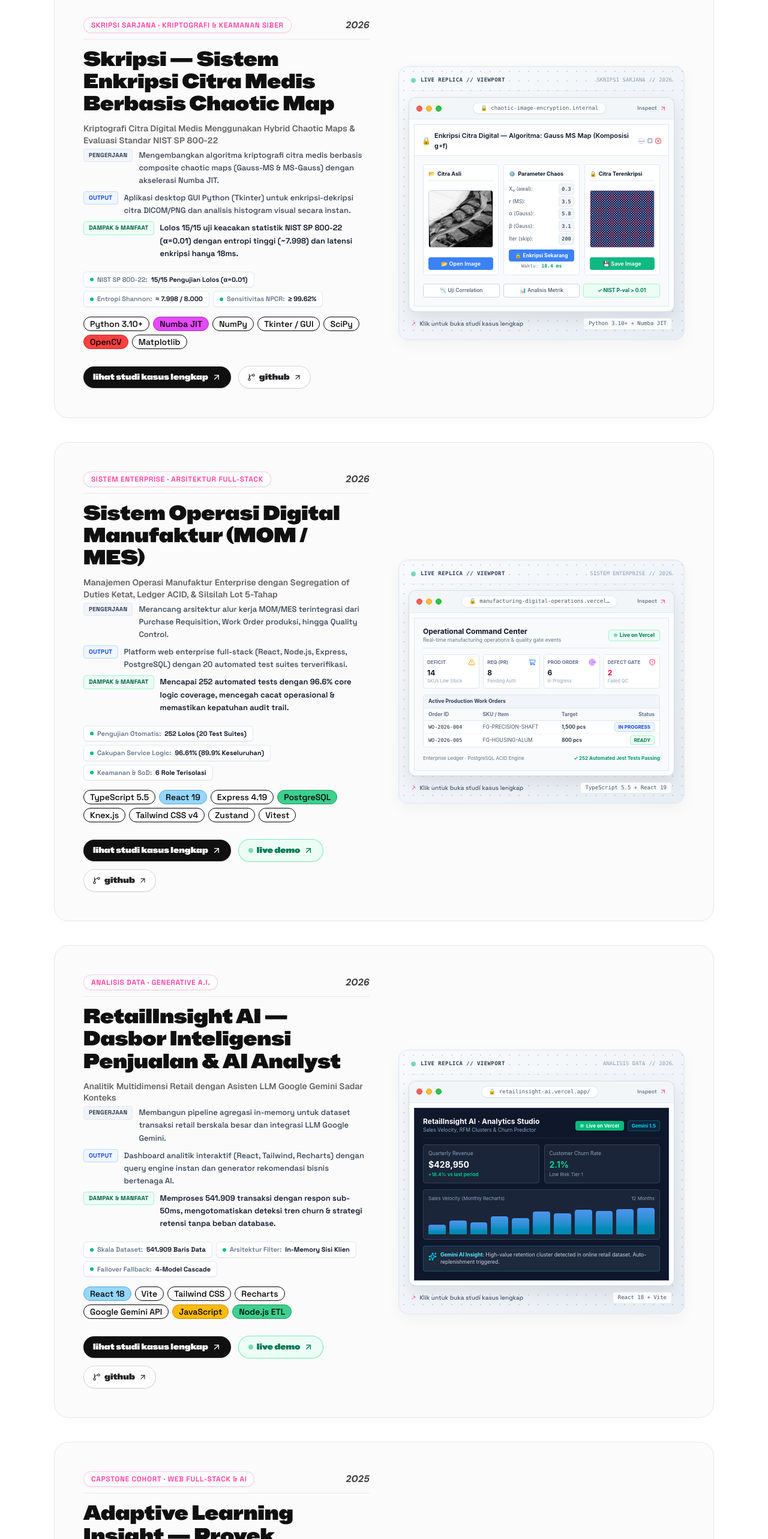
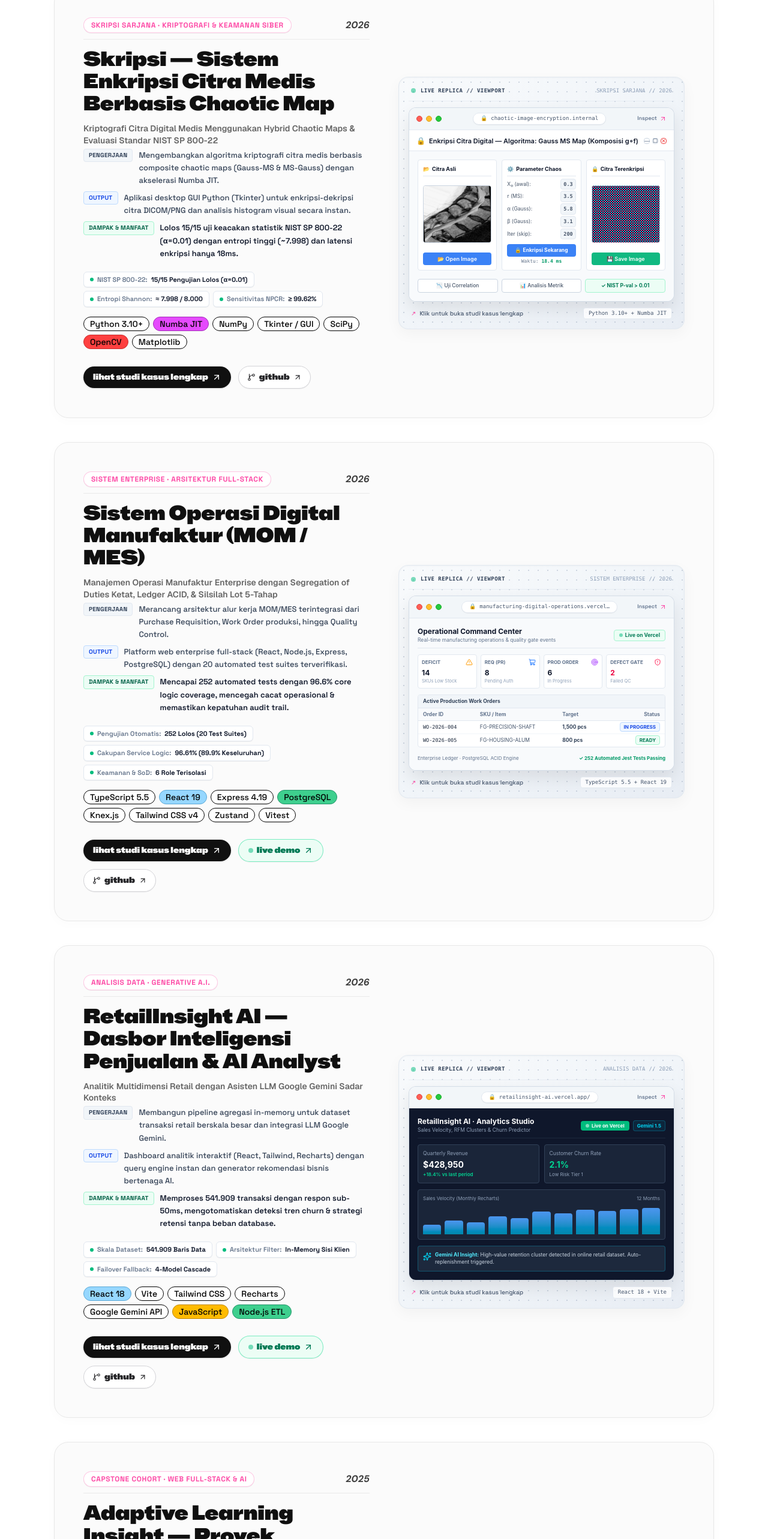
Before and after one commit to Vannnd1/novandi-portfolio, a React (Vite) app: page / in a window 1280 px wide. Shown: the part 1420-3986 px from the top of the page at 60% size. Built offline with nearby package versions, Linux system fonts and the light colour scheme; no server answers.

Commit message:
style(mockup): expand mockup to 100% width and remove redundant boundaries

```diff
--- a/src/components/ProjectMockup.tsx
+++ b/src/components/ProjectMockup.tsx
@@ -22,7 +22,7 @@ export const ProjectMockup: React.FC<ProjectMockupProps> = ({ projectId }) => {
      * ────────────────────────────────────────────────────────────────────────── */
     case 'chaotic-image-encryption':
       return (
-        <div className="w-full max-w-[500px] bg-[#F8FAFC] text-[#0F172A] p-3.5 space-y-2.5 font-sans text-[10px] select-none border border-[#E2E8F0]">
+        <div className="w-full bg-[#F8FAFC] text-[#0F172A] p-3.5 space-y-2.5 font-sans text-[10px] select-none">
           {/* Windows Title Bar */}
           <div className="flex items-center justify-between pb-2 border-b border-[#E2E8F0] bg-white -m-3.5 mb-2.5 p-2.5 px-3">
             <div className="flex items-center gap-1.5">
@@ -138,7 +138,7 @@ export const ProjectMockup: React.FC<ProjectMockupProps> = ({ projectId }) => {
      * ────────────────────────────────────────────────────────────────────────── */
     case 'manufacturing-digital-operations':
       return (
-        <div className="w-full max-w-[500px] bg-slate-50 text-slate-900 p-3.5 space-y-2.5 font-sans text-[10px] select-none border border-slate-200">
+        <div className="w-full bg-slate-50 text-slate-900 p-3.5 space-y-2.5 font-sans text-[10px] select-none">
           {/* Operational Command Center Header */}
           <div className="flex items-center justify-between pb-1.5 border-b border-slate-200">
             <div>
@@ -243,7 +243,7 @@ export const ProjectMockup: React.FC<ProjectMockupProps> = ({ projectId }) => {
      * ────────────────────────────────────────────────────────────────────────── */
     case 'retailinsight-ai':
       return (
-        <div className="w-full max-w-[500px] bg-slate-900 text-white p-3.5 space-y-2.5 font-sans text-[10px] select-none border border-slate-700">
+        <div className="w-full bg-slate-900 text-white p-3.5 space-y-2.5 font-sans text-[10px] select-none">
           <div className="flex items-center justify-between pb-1.5 border-b border-slate-800">
             <div>
               <div className="font-bold text-xs text-white">RetailInsight AI · Analytics Studio</div>
@@ -305,7 +305,7 @@ export const ProjectMockup: React.FC<ProjectMockupProps> = ({ projectId }) => {
      * ────────────────────────────────────────────────────────────────────────── */
     case 'adaptive-learning-insight':
       return (
-        <div className="w-full max-w-[500px] bg-white text-gray-900 p-3.5 space-y-2.5 font-sans text-[10px] select-none border border-gray-200">
+        <div className="w-full bg-white text-gray-900 p-3.5 space-y-2.5 font-sans text-[10px] select-none">
           {/* Header matching Dashboard.jsx */}
           <div className="flex items-center justify-between pb-1.5 border-b border-gray-100">
             <div>
@@ -389,7 +389,7 @@ export const ProjectMockup: React.FC<ProjectMockupProps> = ({ projectId }) => {
      * ────────────────────────────────────────────────────────────────────────── */
     case 'youtube-sentiment-jumbo':
       return (
-        <div className="w-full max-w-[500px] bg-white text-slate-900 p-3.5 space-y-2.5 font-sans text-[10px] select-none border border-slate-200">
+        <div className="w-full bg-white text-slate-900 p-3.5 space-y-2.5 font-sans text-[10px] select-none">
           <div className="flex items-center justify-between pb-1.5 border-b border-slate-200">
             <div>
               <div className="font-bold text-xs text-slate-900">YouTube Comment Sentiment Classifier</div>
@@ -491,7 +491,7 @@ export const ProjectMockup: React.FC<ProjectMockupProps> = ({ projectId }) => {
      * ────────────────────────────────────────────────────────────────────────── */
     case 'sahabat-dunia':
       return (
-        <div className="w-full max-w-[500px] bg-gradient-to-b from-[#87CEEB] to-[#E0F6FF] text-[#1E3A8A] p-3.5 space-y-2.5 font-sans text-[10px] select-none border border-sky-300 rounded-xl">
+        <div className="w-full bg-gradient-to-b from-[#87CEEB] to-[#E0F6FF] text-[#1E3A8A] p-3.5 space-y-2.5 font-sans text-[10px] select-none">
           {/* Top Bar with Sound Control Widget */}
           <div className="flex items-center justify-between pb-1 border-b border-sky-200/60">
             <div className="flex items-center gap-1.5">
@@ -553,7 +553,7 @@ export const ProjectMockup: React.FC<ProjectMockupProps> = ({ projectId }) => {
 
     default:
       return (
-        <div className="w-full max-w-[500px] bg-slate-900 text-white p-3.5 space-y-2 text-[10px]">
+        <div className="w-full bg-slate-900 text-white p-3.5 space-y-2 text-[10px]">
           <div className="font-bold text-xs">Project Architecture Verification</div>
           <div className="text-slate-400">Source code validated and indexed.</div>
         </div>
--- a/src/components/portfolio/ProjectShowcase.tsx
+++ b/src/components/portfolio/ProjectShowcase.tsx
@@ -238,7 +238,7 @@ export const ProjectShowcase: React.FC<ProjectShowcaseProps> = ({
                       </div>
 
                       {/* Viewport Content */}
-                      <div className="p-1 sm:p-2 bg-slate-50/50">
+                      <div className="w-full">
                         <ProjectMockup projectId={project.id} />
                       </div>
                     </button>
```
